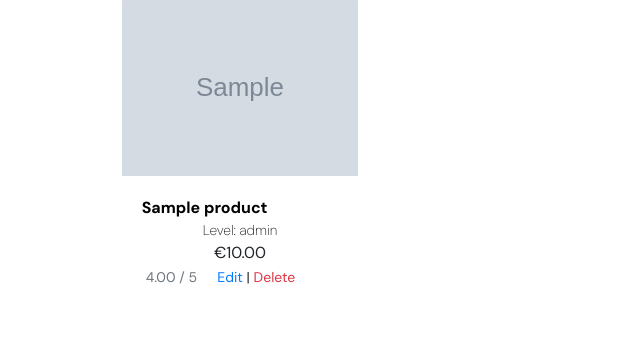
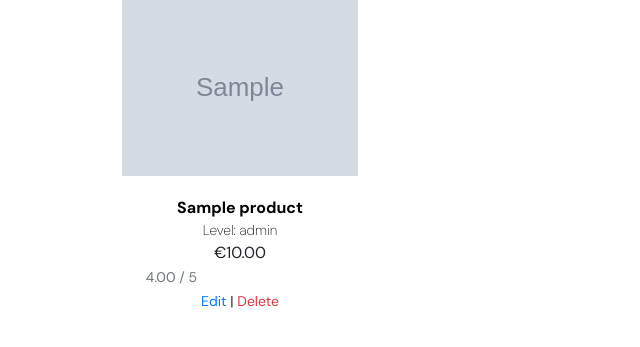
Before and after one commit to LewisMDillon/web-piano-academy, a Django app: page /products/courses/ in a window 1280 px wide. Shown: the part 303-650 px from the top of the page, without its empty margins (0-640 px from the left). Run offline with Django 3.2, Linux system fonts and the light colour scheme; a user stored in the database is signed in; tables that the repository leaves empty hold one stand-in row (values such as "Sample post"); grey boxes marked "Sample" are stand-in pictures.

Commit message:
Add styling to edit & delete links

```diff
--- a/home/static/home/style.css
+++ b/home/static/home/style.css
@@ -129,6 +129,14 @@ body {
     min-height: 0;
 }
 
+.product-cards {
+    text-align: center;
+}
+
+.product-admin-links {
+    text-align: center;
+}
+
 
 /* -------- CUSTOM ERROR PAGES -------- */
 
--- a/products/templates/products/courses.html
+++ b/products/templates/products/courses.html
@@ -40,7 +40,7 @@
                                     <img class="card-img-top img-fluid" src="{{ MEDIA_URL }}noimage.png" alt="{{ product.name }}">
                                 </a>
                                 {% endif %}
-                                <div class="card-body pb-0">
+                                <div class="card-body pb-0 product-cards">
                                     <a class="course-title" href="{% url 'product_detail' product.id %}">{{ product.name }}</a>
                                     <p class="small course-level">Level: {{ product.level }}</p>
                                 </div>
@@ -53,14 +53,16 @@
                                             {% else %}
                                                 <small class="text-muted"></small>
                                             {% endif %}
-                                            {% if request.user.is_superuser %}
-                                                <small class="ml-3">
-                                                    <a href="{% url 'edit_product' product.id %}">Edit</a> |
-                                                    <a class="text-danger" href="{% url 'delete_product' product.id %}">Delete</a>
-                                                </small>
-                                            {% endif %}
                                         </div>
                                     </div>
+                                    {% if request.user.is_superuser %}
+                                        <div class="product-admin-links">
+                                            <small>
+                                                <a href="{% url 'edit_product' product.id %}">Edit</a> |
+                                                <a class="text-danger" href="{% url 'delete_product' product.id %}">Delete</a>
+                                            </small>
+                                        </div>
+                                    {% endif %}
                                 </div>
                             </div>
                         </div>
--- a/templates/base.html
+++ b/templates/base.html
@@ -97,8 +97,8 @@
             <a class="nav-link dropdown-toggle" href="#" data-bs-toggle="dropdown" aria-expanded="false">Product Management</a>
             <ul class="dropdown-menu">
               <li><a class="dropdown-item" href="{% url 'add_product' %}">Add New Product</a></li>
-              <li><a class="dropdown-item" href="#">Edit A Product</a></li>
-              <li><a class="dropdown-item" href="{% url 'add_product' %}">Delete A Product</a></li>
+              <li><a class="dropdown-item" href="{% url 'courses' %}">Edit A Product</a></li>
+              <li><a class="dropdown-item" href="{% url 'courses' %}">Delete A Product</a></li>
             </ul>
           </li>
         {% endif %}
```
